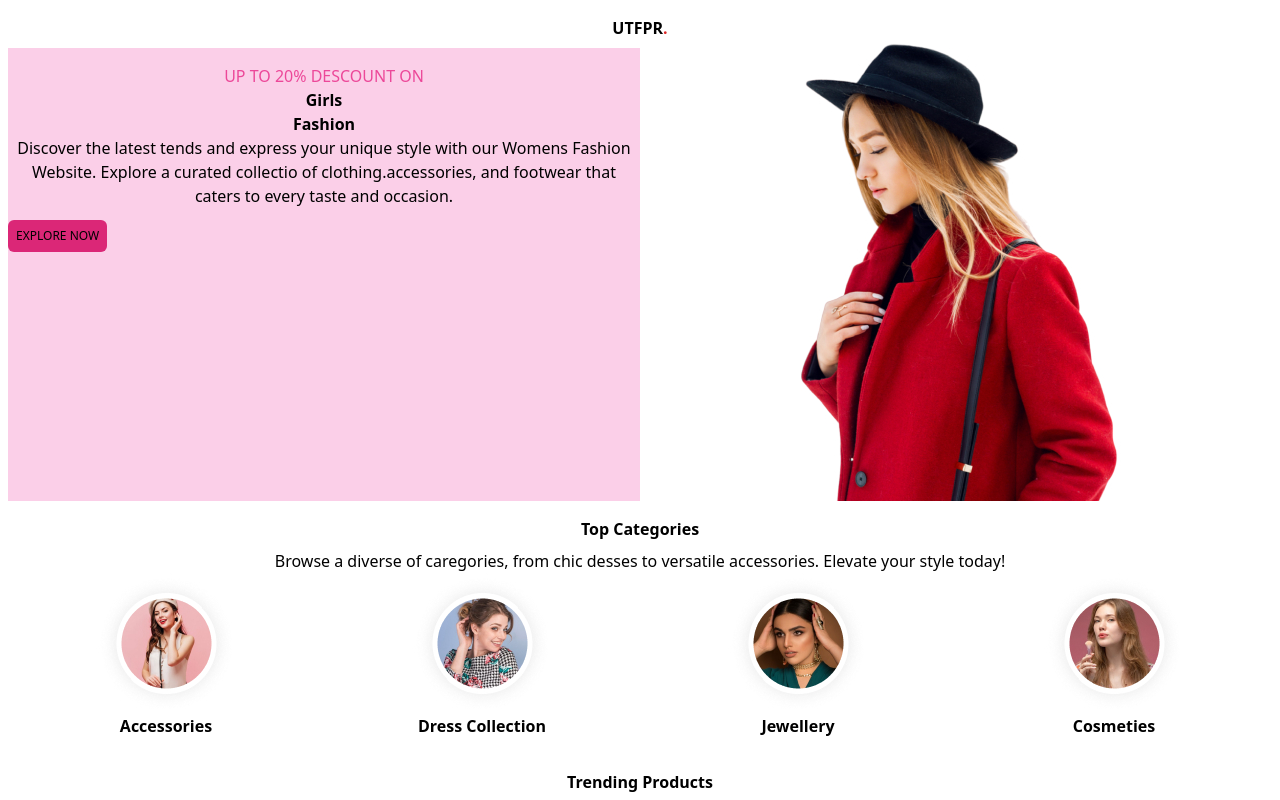
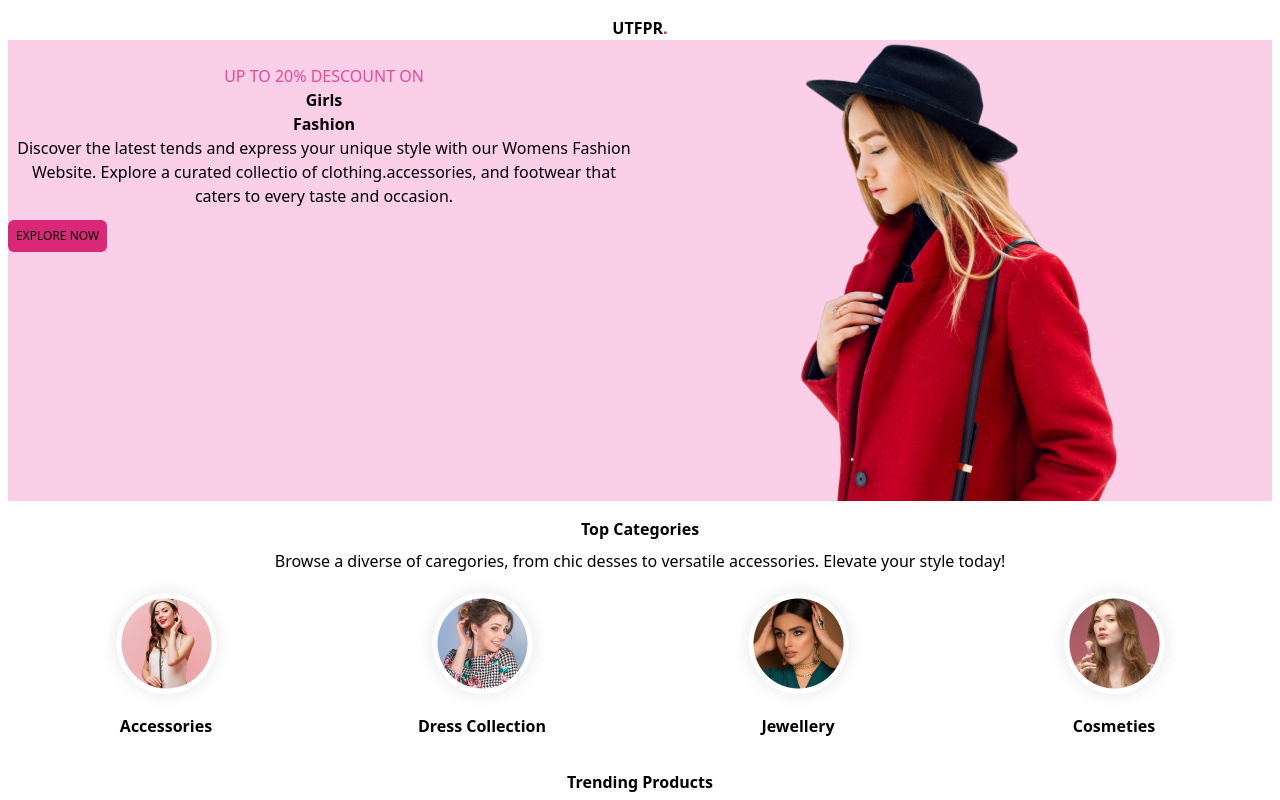
Before and after one commit to kukiFelt/moda, a Next.js app: page / in a window 1280 px wide. Shown: the top 800 px of the page. Built offline with nearby package versions, Linux system fonts and the light colour scheme.

Commit message:
fix: Nomes, identação

```diff
--- a/app/components/ImgBanner2.tsx
+++ b/app/components/Categories.tsx
@@ -1,6 +1,6 @@
 
 
-export default function ImgBanner2(){
+export default function Categories(){
     return(
         <div className="justify-items-center grid grid-cols-2 lg:grid-cols-4">
             <div>
--- a/app/components/Finish.tsx
+++ b/app/components/Footer.tsx
@@ -1,6 +1,6 @@
 
 
-export default function Finish(){
+export default function Footer(){
     return(
         <div className="mt-10">
             <h6>Copyright @ 2023 UTFPR. All rights reserved.</h6>
--- a/app/components/Banner.tsx
+++ b/app/components/Header.tsx
@@ -1,6 +1,6 @@
 
 
-export default function Banner() {
+export default function Header() {
     return(
         <><div className="mt-2 bg-pink-200 gird grid-cols-1 ">
             <div className="mt-4 text-pink-500">
--- a/app/components/Banner2.tsx
+++ b/app/components/Heading2.tsx
@@ -1,6 +1,6 @@
 
 
-export default function Banner2(){
+export default function Heading2(){
     return(
         <div>
             <div className="mt-4 font-bold">
--- a/app/components/TextShop.tsx
+++ b/app/components/Heading3.tsx
@@ -1,6 +1,6 @@
 
 
-export default function TextShop() {
+export default function Heading3() {
     return(
         <div className="mt-8">
             <h1 className="font-bold">Trending Products</h1>
--- a/app/components/ImgBanner.tsx
+++ /dev/null
@@ -1,9 +0,0 @@
-
-
-export default function ImgBanner() {
-    return(
-        <div>
-            <img src="/img/1.jpg" alt="" />
-        </div>
-    )
-}
--- /dev/null
+++ b/app/components/ImgHeader.tsx
@@ -0,0 +1,9 @@
+
+
+export default function ImgBannerHeader() {
+    return(
+        <div>
+            <img src="/img/1.png" alt="" />
+        </div>
+    )
+}
--- a/app/components/Init.tsx
+++ b/app/components/Nav.tsx
@@ -1,6 +1,6 @@
 
 
-export default function Init() {
+export default function Nav() {
     return(
         <div>
             <h1 className="mt-4 font-bold">UTFPR<span className="font-bold text-red-600">.</span></h1>
--- a/app/components/Shopping.tsx
+++ b/app/components/Product.tsx
@@ -1,6 +1,6 @@
 
 
-export default function Shopping(){
+export default function Product(){
     return(
         <><div className="mt-7 gap-4 grid grid-cols-2 justify-items-center lg:grid-cols-4">
             <a href="#">
--- a/app/page.tsx
+++ b/app/page.tsx
@@ -1,30 +1,30 @@
-import Banner from "./components/Banner";
-import Banner2 from "./components/Banner2";
 import Blog from "./components/Blog";
 import Contact from "./components/Contact";
-import Finish from "./components/Finish";
-import ImgBanner from "./components/ImgBanner";
-import ImgBanner2 from "./components/ImgBanner2";
-import Init from "./components/Init";
-import Shopping from "./components/Shopping";
-import TextShop from "./components/TextShop";
+import ImgHeader from "./components/ImgHeader";
+import Header from "./components/Header";
+import Categories from "./components/Categories";
+import Product from "./components/Product";
+import Heading2 from "./components/Heading2";
+import Heading3 from "./components/Heading3";
+import Footer from "./components/Footer";
+import Nav from "./components/Nav";
 
 
 export default function Home() {
   return (
     <div className="mx-2">
-      <Init />
-      <div className="justify-items-center grid grid-cols-1 lg:grid-cols-2">
-        <Banner />
-      <ImgBanner/>
+      <Nav/>
+      <div className="bg-pink-200 justify-items-center grid grid-cols-1 lg:grid-cols-2">
+        <Header />
+      <ImgHeader/>
       </div>
-      <Banner2/>
-      <ImgBanner2/>
-      <TextShop/>
-      <Shopping/>
+      <Heading2/>
+      <Categories/>
+      <Heading3/>
+      <Product/>
       <Blog/>
       <Contact/>
-      <Finish/>
+      <Footer/>
     </div>
   );
 }
```
Also changed, not shown: public/img/header.png.svg (added).
